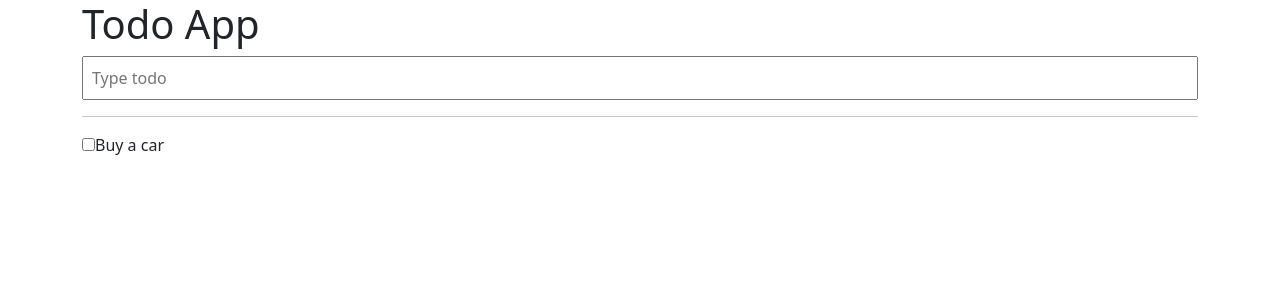
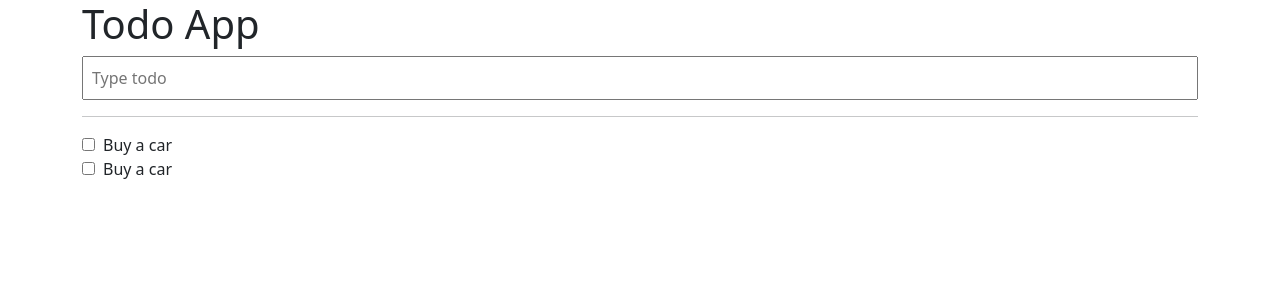
Before and after one commit to chaensday/todo, a Vue app: page / in a window 1280 px wide. Shown: the top 300 px of the page. Built offline with nearby package versions, Linux system fonts and the light colour scheme.

Commit message:
data() 추가

```diff
--- a/src/App.vue
+++ b/src/App.vue
@@ -3,7 +3,7 @@
     <h1>Todo App</h1>
     <input type="text" class="w-100 p-2" placeholder="Type todo">
     <hr>
-    <Todo />
+    <Todo v-for="todo in todos" :key="todo.id"/>
 
   </div>
 </template>
@@ -14,6 +14,14 @@ import Todo from '@/components/Todo.vue';
 export default {
   components: {
     Todo,
+  },
+  data(){
+    return {
+      todos: [
+        { id: 1, text: 'buy a car', checked: false},
+        { id: 2, text: 'play game', checked: false},
+      ]
+    }
   }
 }
 
--- a/src/components/Todo.vue
+++ b/src/components/Todo.vue
@@ -2,7 +2,7 @@
 
     <div>
         <input type="checkbox">
-        <span class="ml-3">Buy a car</span>
+        <span class="ml-3 p-2">Buy a car</span>
 
     </div>
 </template>
```
